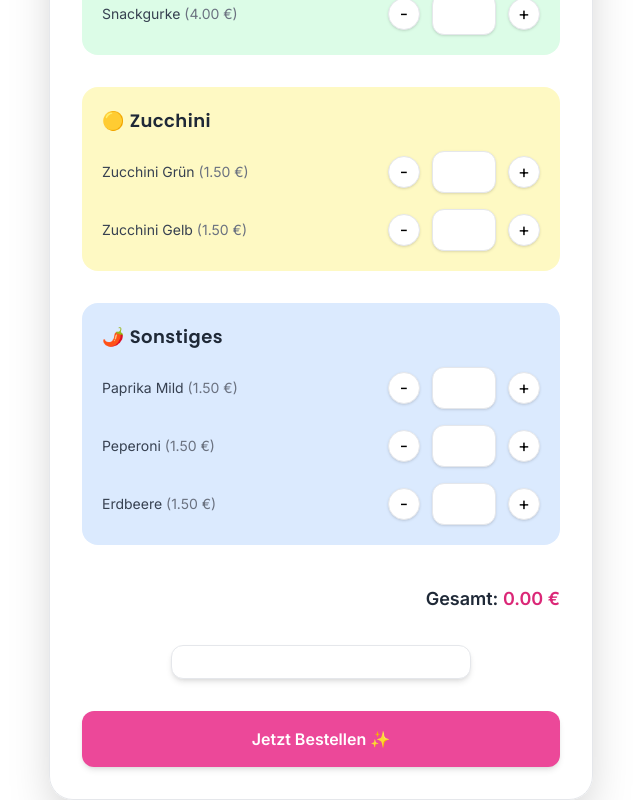
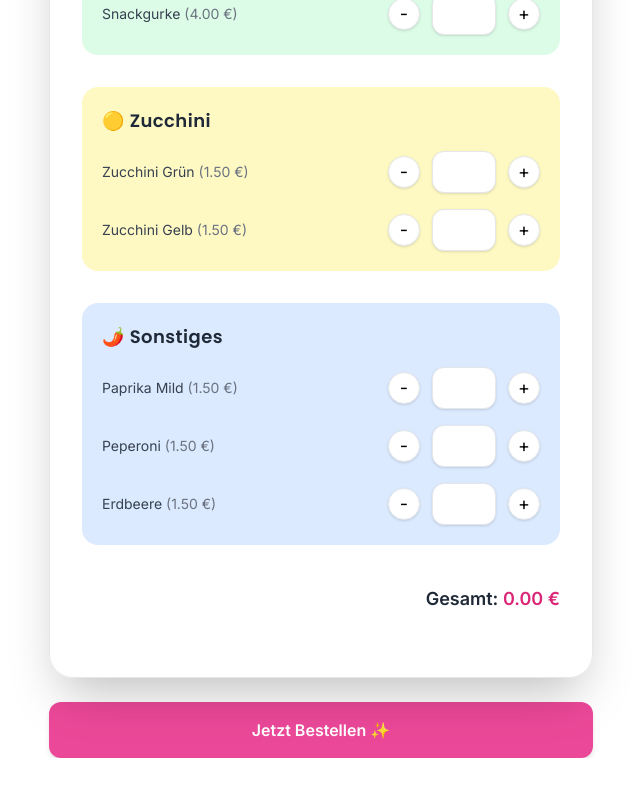
Before and after one commit to cabrauck/react_plant_order_form, a React (Vite) app: page / in a window 1280 px wide. Shown: the part 892-1692 px from the top of the page, without its empty margins (319-959 px from the left). After the commit the page ends 1650 px from the top, so only its background shows below. Built offline with nearby package versions, Linux system fonts and the light colour scheme.

Commit message:
revert changes

```diff
--- a/src/Bestellformular.jsx
+++ b/src/Bestellformular.jsx
@@ -224,10 +224,11 @@ export default function Bestellformular() {
               Gesamt: <span className="text-pink-600">{berechneGesamtbetrag().toFixed(2)} €</span>
             </div>
             <div className="flex justify-center my-4">
-        <div className="rounded-xl bg-white border shadow-md p-4 flex justify-center" style={{ width: '100%', maxWidth: '300px' }}>
-          <div ref={turnstileRef} className="cf-turnstile" data-sitekey="0x4AAAAAABWeQz7LaTuMCIy1" data-theme="light"></div>
-        </div>
-      </div>
+              <div ref={turnstileRef} className="cf-turnstile" data-sitekey="0x4AAAAAABWeQz7LaTuMCIy1" data-theme="light"></div>
+            </div>
+            </div>
+
+            <div>
               <button
                 type="submit"
                 className={`w-full ${sending ? 'bg-gray-400' : 'bg-pink-500 hover:bg-pink-600'} text-white font-semibold py-4 px-6 rounded-xl transition shadow-md`}
```
